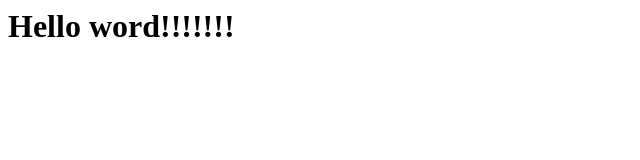
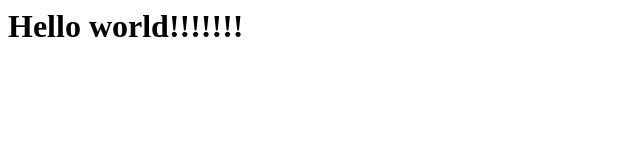
Before and after one commit to padawanDeveloper/padawanDev, a website: page client/index.html in a window 1280 px wide. Shown: the full height of the page, 0-640 px from the left. Drawn offline with Linux system fonts and the light colour scheme.

Commit message:
change hello world

```diff
--- a/client/index.html
+++ b/client/index.html
@@ -6,5 +6,5 @@
 </head>
 
 <body>
-  <h1>Hello word!!!!!!!</h1>
+  <h1>Hello world!!!!!!!</h1>
 </body>
```
